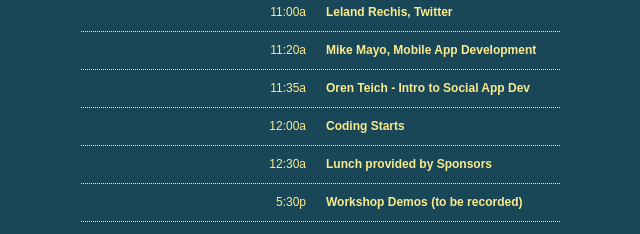
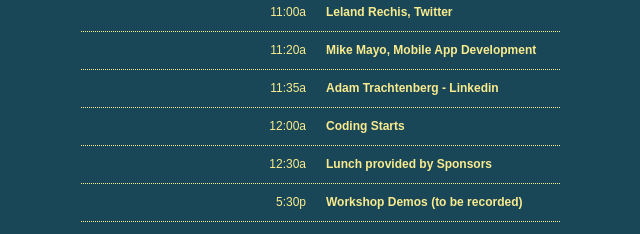
Before and after one commit to teich/socialappworkshop, a plain HTML site: page public/index.html in a window 1280 px wide. Shown: the part 2151-2385 px from the top of the page, 317-957 px from the left. Drawn offline with Linux system fonts and the light colour scheme.

Commit message:
final beta2

```diff
--- a/public/index.html
+++ b/public/index.html
@@ -115,7 +115,7 @@
           <dt>10:45a</dt><dd>Jeff Lawson - Twilio</dd>
           <dt>11:00a</dt><dd>Leland Rechis, Twitter</dd>
           <dt>11:20a</dt><dd>Mike Mayo, Mobile App Development</dd>
-          <dt>11:35a</dt><dd>Oren Teich - Intro to Social App Dev</dd>
+          <dt>11:35a</dt><dd>Adam Trachtenberg - Linkedin</dd>
           <dt>12:00a</dt><dd>Coding Starts</dd>
           <dt>12:30a</dt><dd>Lunch provided by Sponsors</dd>
           <dt> 5:30p</dt><dd>Workshop Demos (to be recorded)</dd>
```
